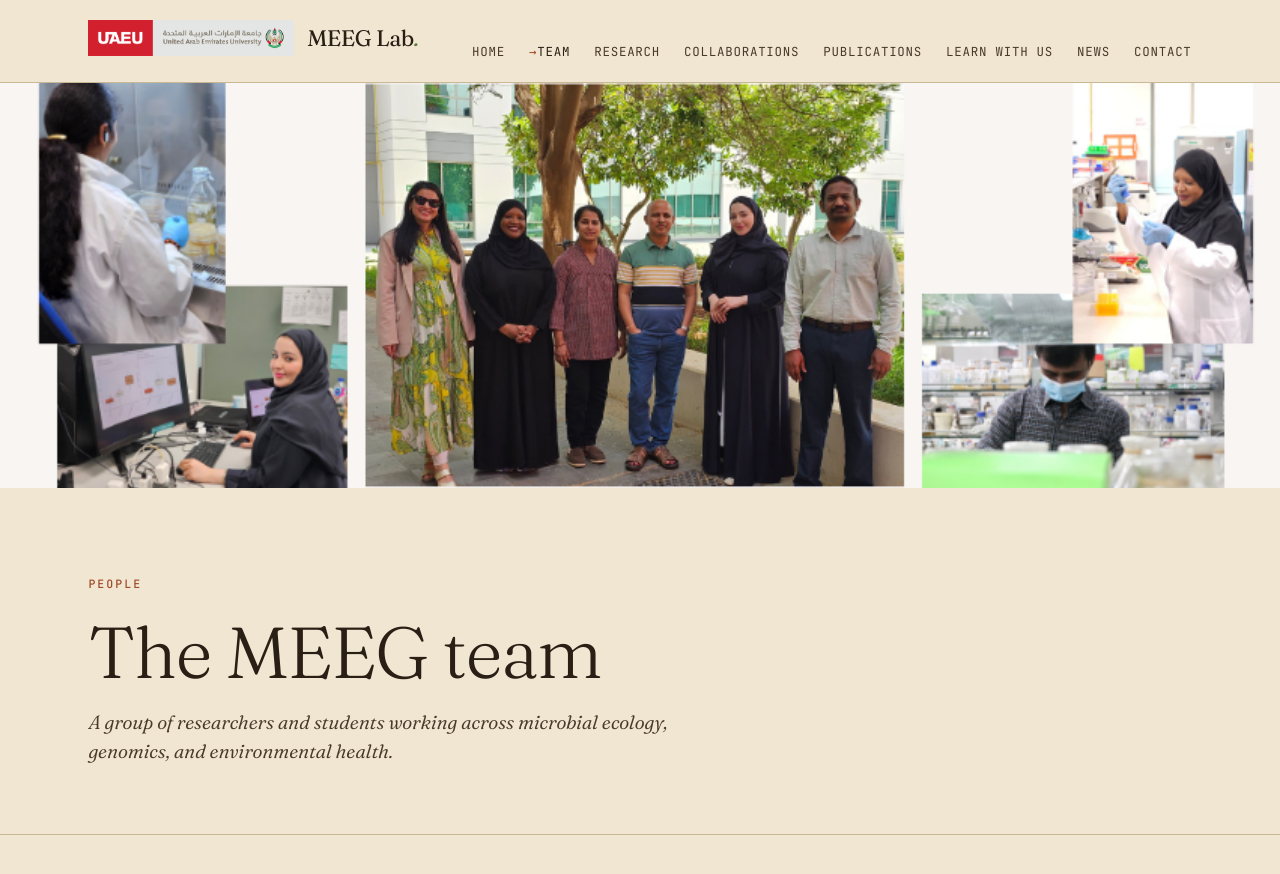
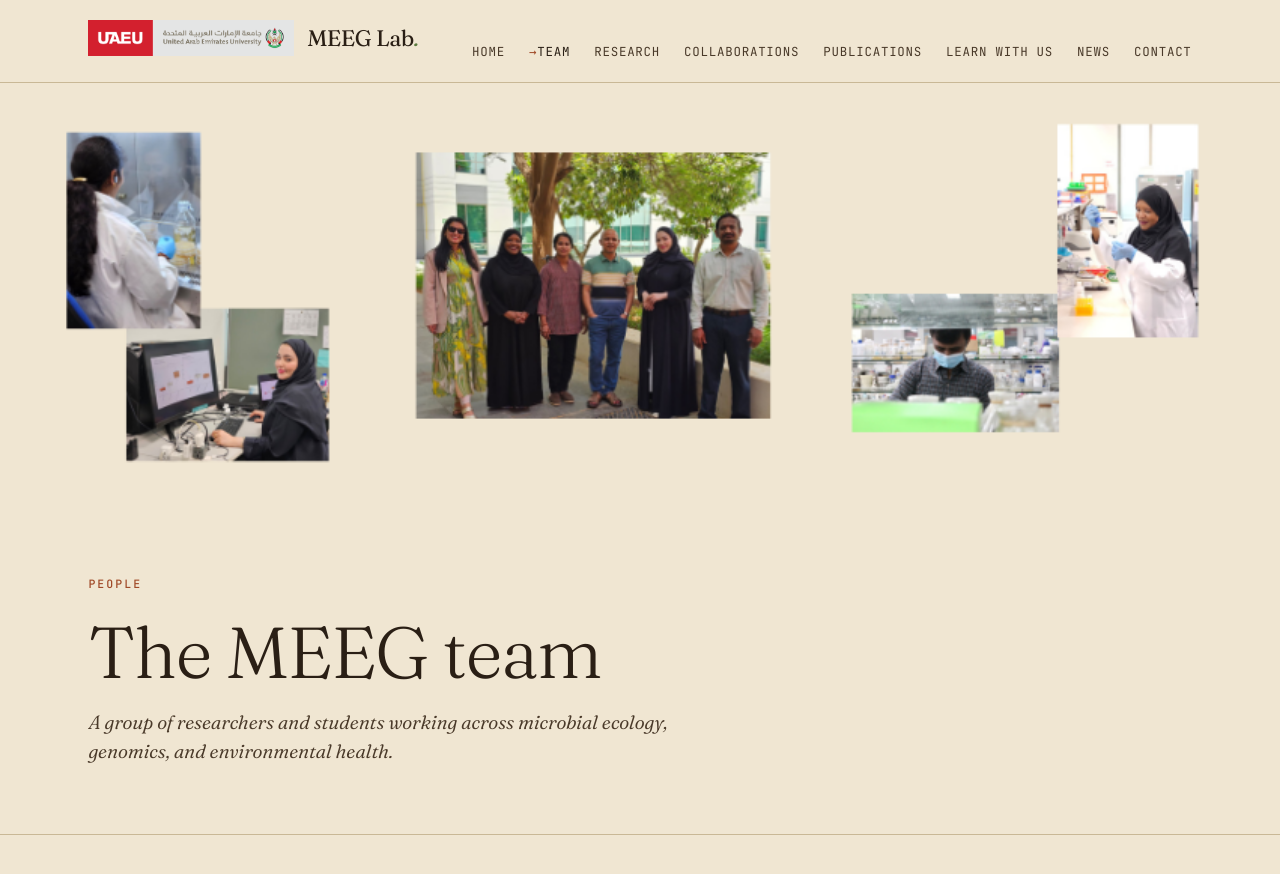
Before and after one commit to meeg-lab/meeg-lab.github.io, a Jekyll site: the page built from team.html, in a window 1280 px wide and 900 px high. Shown: the top 874 px of the window. Built offline with Jekyll 4.4.1, drawn with Linux system fonts in a browser that asks for light colours.

Commit message:
Update team.html

```diff
--- a/team.html
+++ b/team.html
@@ -5,7 +5,7 @@
 ---
 
 <section class="team-hero">
-  <div class="team-hero-photo" style="background-image: url('{{ '/assets/images/Untitled design-2.png' | relative_url }}');"></div>
+  <div class="team-hero-photo" style="background-image: url('{{ '/assets/images/Untitled design-3.png' | relative_url }}');"></div>
 </section>
 <header class="page-header">
   <div class="wrap">
```
